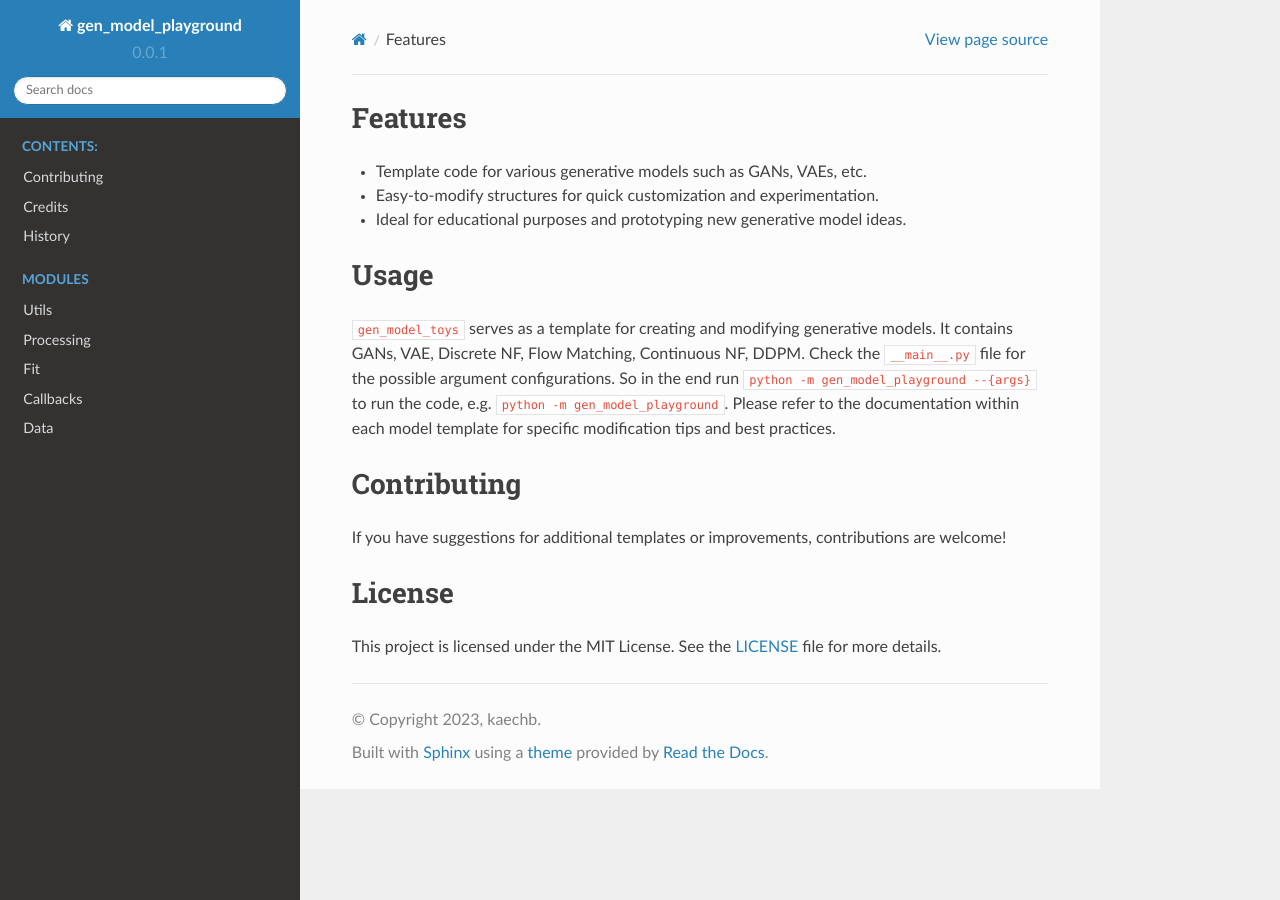
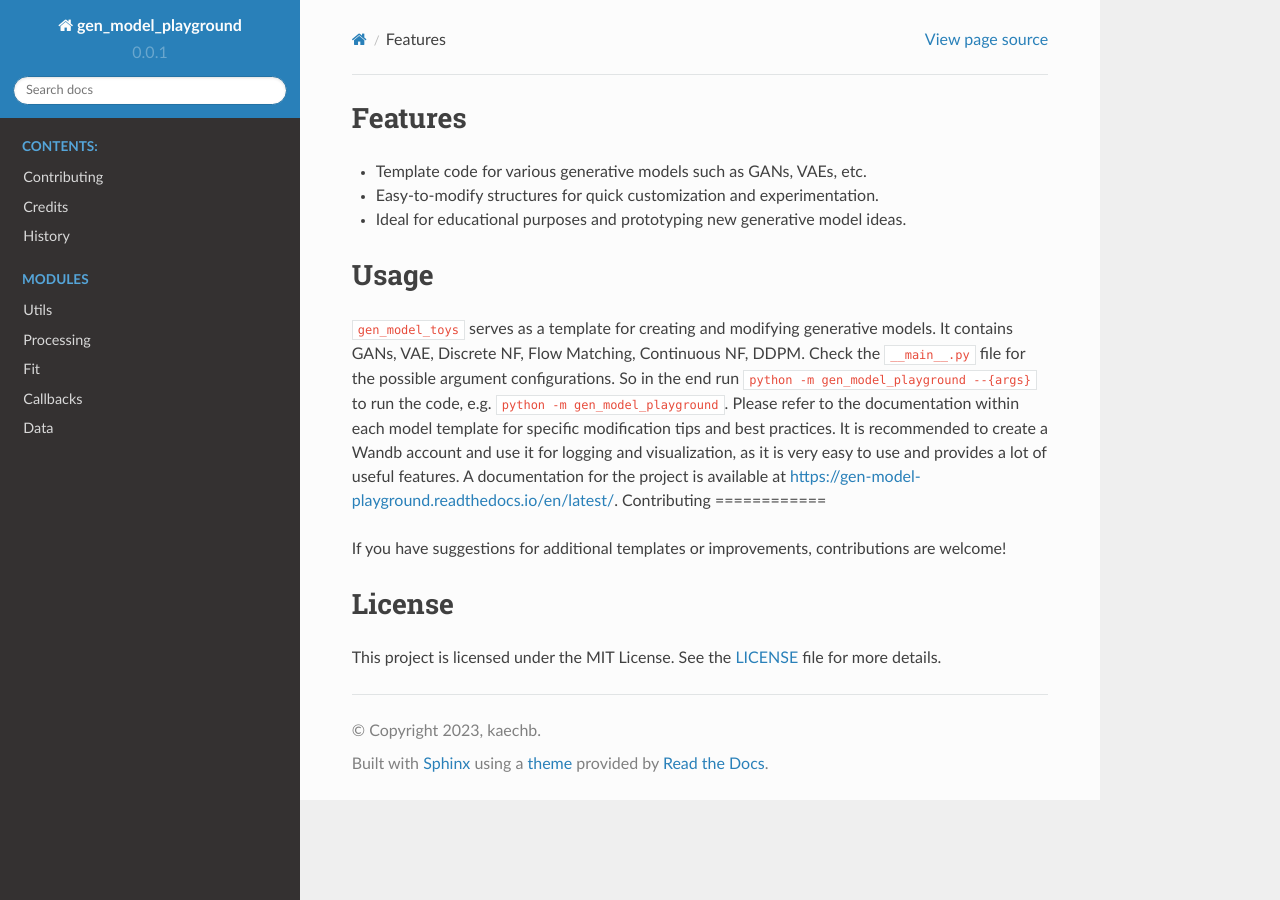
Before and after one commit to kaechb/gen_model_playground, a Sphinx documentation site: the page built from docs/README.rst, in a window 1280 px wide. Built offline with Sphinx 7.4.7 and the Read the Docs theme 2.0.0, drawn with Linux system fonts in a browser that asks for light colours; pages that are not in the unit, such as notebooks, are missing from menus.

Commit message:
modified README

```diff
--- a/docs/README.rst
+++ b/docs/README.rst
@@ -12,7 +12,8 @@ Usage
 Check the ``__main__.py`` file for the possible argument configurations.
 So in the end run ``python -m gen_model_playground --{args}`` to run the code, e.g. ``python -m gen_model_playground``.
 Please refer to the documentation within each model template for specific modification tips and best practices.
-
+It is recommended to create a Wandb account and use it for logging and visualization, as it is very easy to use and provides a lot of useful features.
+A documentation for the project is available at https://gen-model-playground.readthedocs.io/en/latest/.
 Contributing
 ============
 
```
